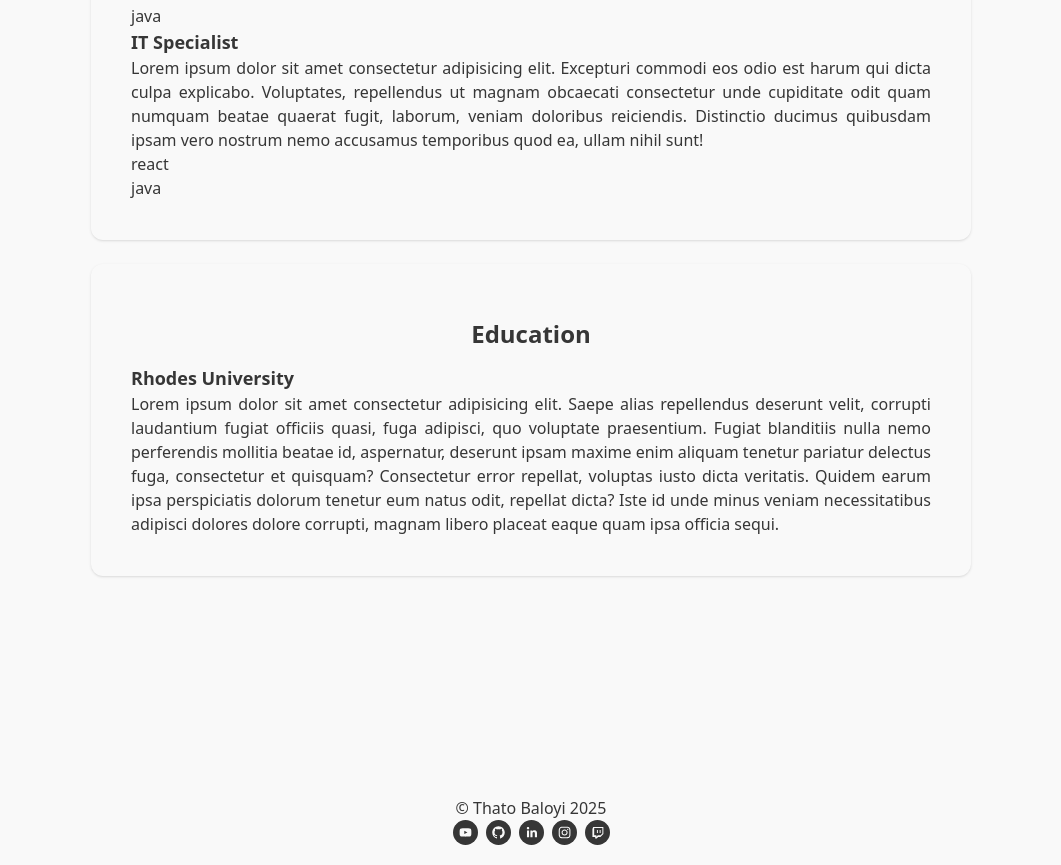
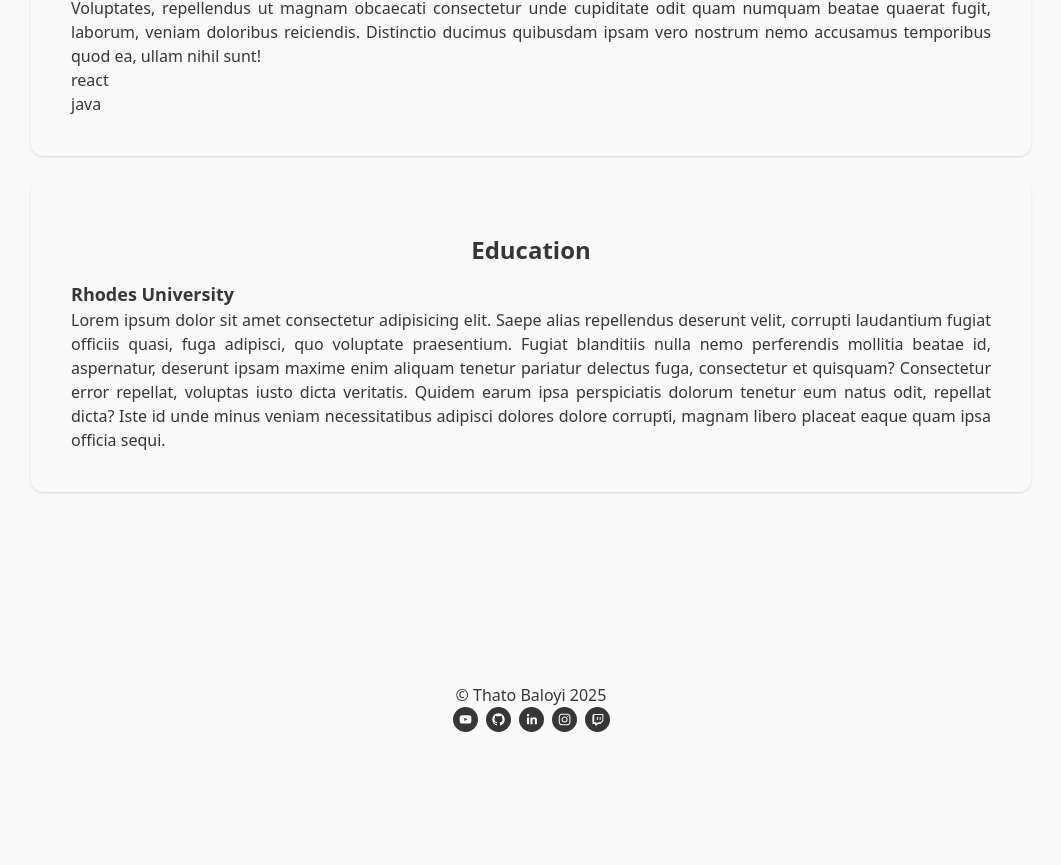
Before and after one commit to thatobaloyi/newPortfolio, a Next.js app: page / in a window 1280 px wide. Shown: the part 1716-2581 px from the top of the page, without its empty margins (109-1170 px from the left). After the commit the page ends 2468 px from the top, so only its background shows below. Built offline with nearby package versions, Linux system fonts and the light colour scheme.

Commit message:
fixed the footer, made it absolute and positioned it to the bottom of the page.

```diff
--- a/src/app/components/Footer.tsx
+++ b/src/app/components/Footer.tsx
@@ -2,7 +2,7 @@
 import Socials from "./Socials"
 export default function Footer() {
   return (
-    <div className="text-center p-5">
+    <div className="text-center p-5 absolute bottom-0 w-full">
         <p>&copy; Thato Baloyi { new Date().getFullYear()}</p>
         <Socials/>
     </div>
--- a/src/app/globals.css
+++ b/src/app/globals.css
@@ -4,8 +4,6 @@
 body{
   background-color: #F9F9F9;
   color: #363636;
-  margin: 0;
-  padding: 0;
   text-align: justify;
 }
 
--- a/src/app/layout.tsx
+++ b/src/app/layout.tsx
@@ -28,7 +28,7 @@ export default function RootLayout({
   return (
     <html className="scroll-smooth" lang="en">
       <body
-        className={`${geistSans.variable} ${geistMono.variable} antialiased`}
+        className={`${geistSans.variable} ${geistMono.variable} antialiased absolute`}
       >
         <Header/>
         {/* <Landing/> */}
--- a/src/app/page.tsx
+++ b/src/app/page.tsx
@@ -7,7 +7,7 @@ export default function Home() {
   return (
     <>
       <Landing />
-      <main className="m-10 md:m-50">
+      <main className="m-10 md:m-35 pb-30">
         <AboutMe />
         <br />
         {/* <hr /> */}
--- a/src/app/privacy-policy/page.tsx
+++ b/src/app/privacy-policy/page.tsx
@@ -2,6 +2,8 @@
 export default function PrivacyPolicy() {
 
   return (
-    <div>PrivacyPolicy</div>
+    <div className="mt-30">
+      <h1>Privacy Policy</h1>
+    </div>
   )
 }
```
